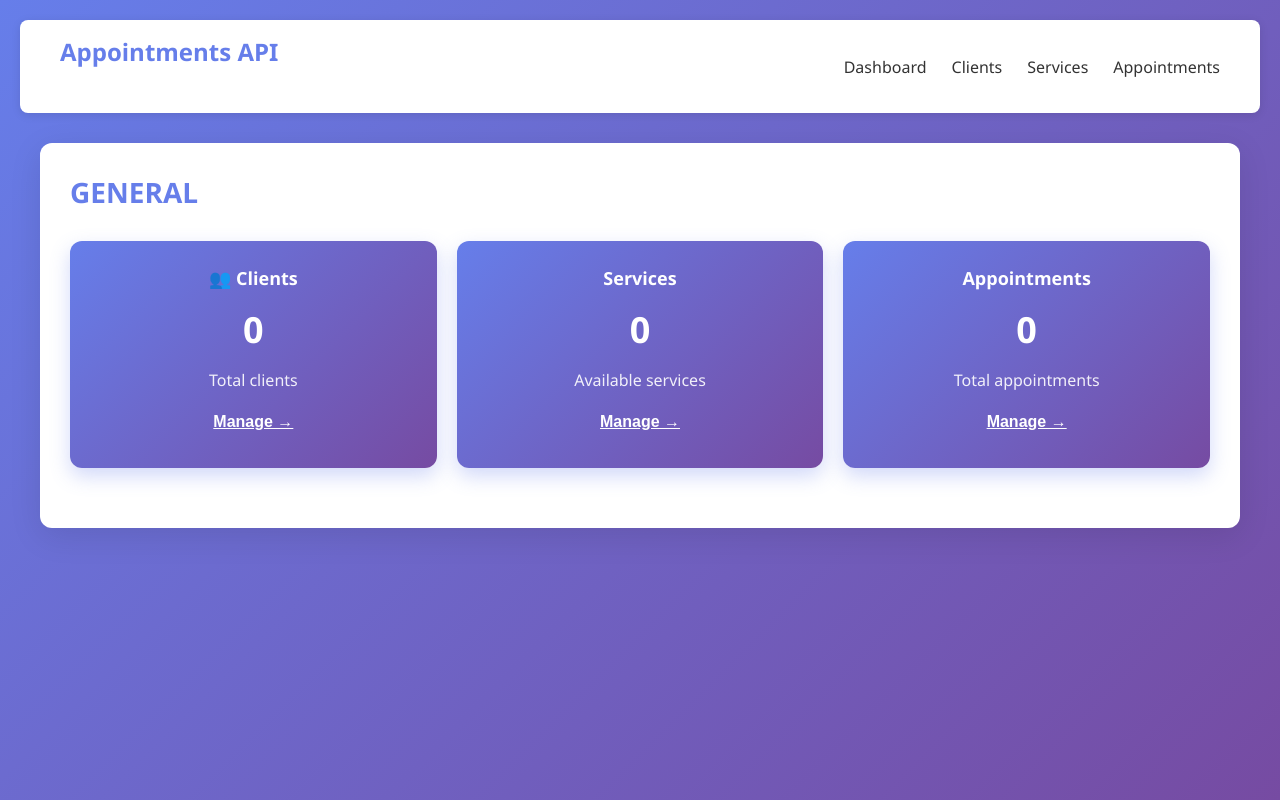
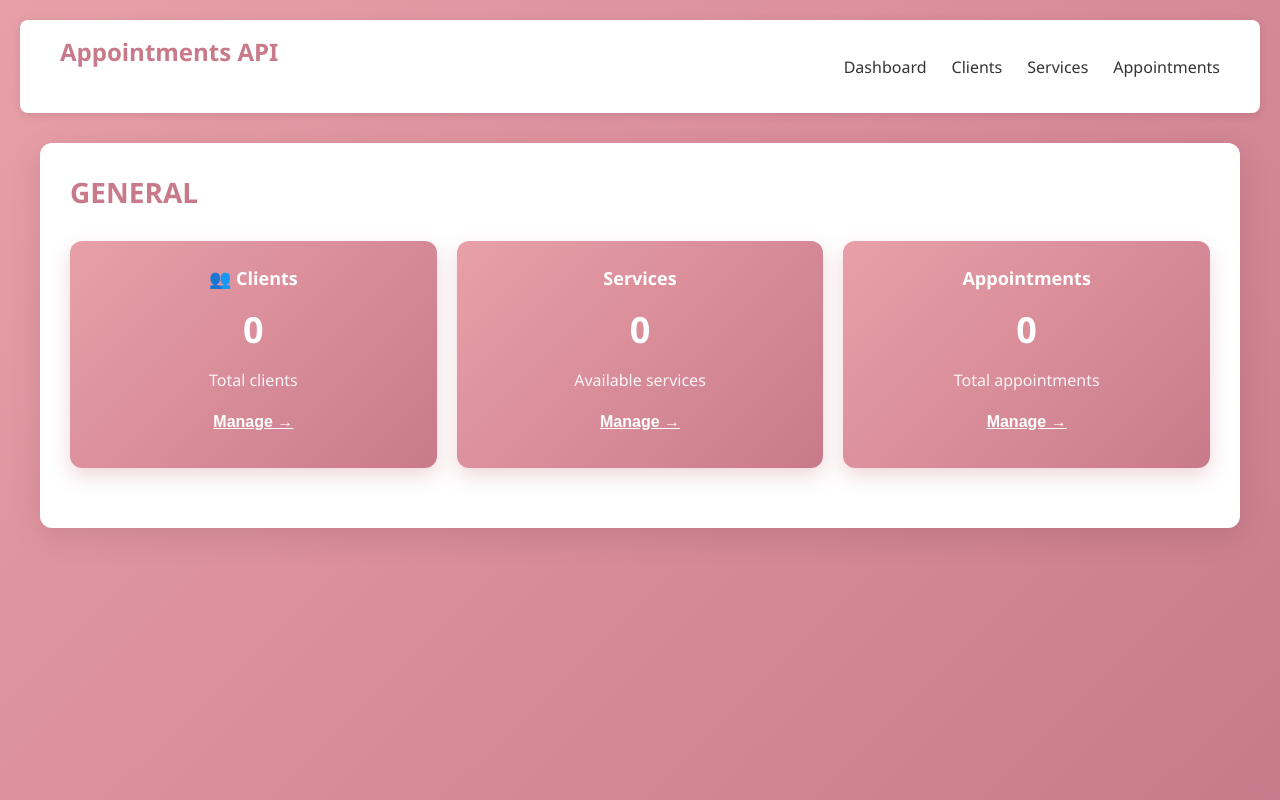
Before and after one commit to MadalinaGrigoroiu/appoiments-api, a Flask app: page / in a window 1280 px wide. Run offline with Flask 3, Linux system fonts and the light colour scheme; data that the repository does not hold is empty.

Commit message:
update syle

```diff
--- a/app/static/css/style.css
+++ b/app/static/css/style.css
@@ -10,7 +10,7 @@
 
 body {
     font-family: 'Segoe UI', Tahoma, Geneva, Verdana, sans-serif;
-    background: linear-gradient(135deg, #667eea 0%, #764ba2 100%);
+    background: linear-gradient(135deg, #e8a0a8 0%, #c97a8a 100%);
     min-height: 100vh;
     padding: 20px;
 }
@@ -41,7 +41,7 @@ nav .container {
 
 nav h1 {
     font-size: 24px;
-    color: #667eea;
+    color: #c97a8a;
     text-decoration: none;
 }
 
@@ -59,7 +59,7 @@ nav a {
 }
 
 nav a:hover {
-    color: #667eea;
+    color: #c97a8a;
 }
 
 /* ===========================
@@ -74,7 +74,7 @@ nav a:hover {
 }
 
 h1 {
-    color: #667eea;
+    color: #c97a8a;
     margin-bottom: 30px;
     font-size: 28px;
 }
@@ -98,12 +98,12 @@ h2 {
 }
 
 .card {
-    background: linear-gradient(135deg, #667eea 0%, #764ba2 100%);
+    background: linear-gradient(135deg, #e8a0a8 0%, #c97a8a 100%);
     color: white;
     padding: 25px;
     border-radius: 12px;
     text-align: center;
-    box-shadow: 0 8px 20px rgba(102, 126, 234, 0.3);
+    box-shadow: 0 8px 20px rgba(201, 122, 138, 0.3);
     transition: transform 0.3s ease;
 }
 
@@ -172,12 +172,12 @@ h2 {
 .form-group input:focus,
 .form-group select:focus {
     outline: none;
-    border-color: #667eea;
-    box-shadow: 0 0 0 3px rgba(102, 126, 234, 0.1);
+    border-color: #c97a8a;
+    box-shadow: 0 0 0 3px rgba(201, 122, 138, 0.1);
 }
 
 button {
-    background-color: #667eea;
+    background-color: #c97a8a;
     color: white;
     padding: 12px 24px;
     border: none;
@@ -189,7 +189,7 @@ button {
 }
 
 button:hover {
-    background-color: #5568d3;
+    background-color: #a85e6e;
 }
 
 button:active {
```
